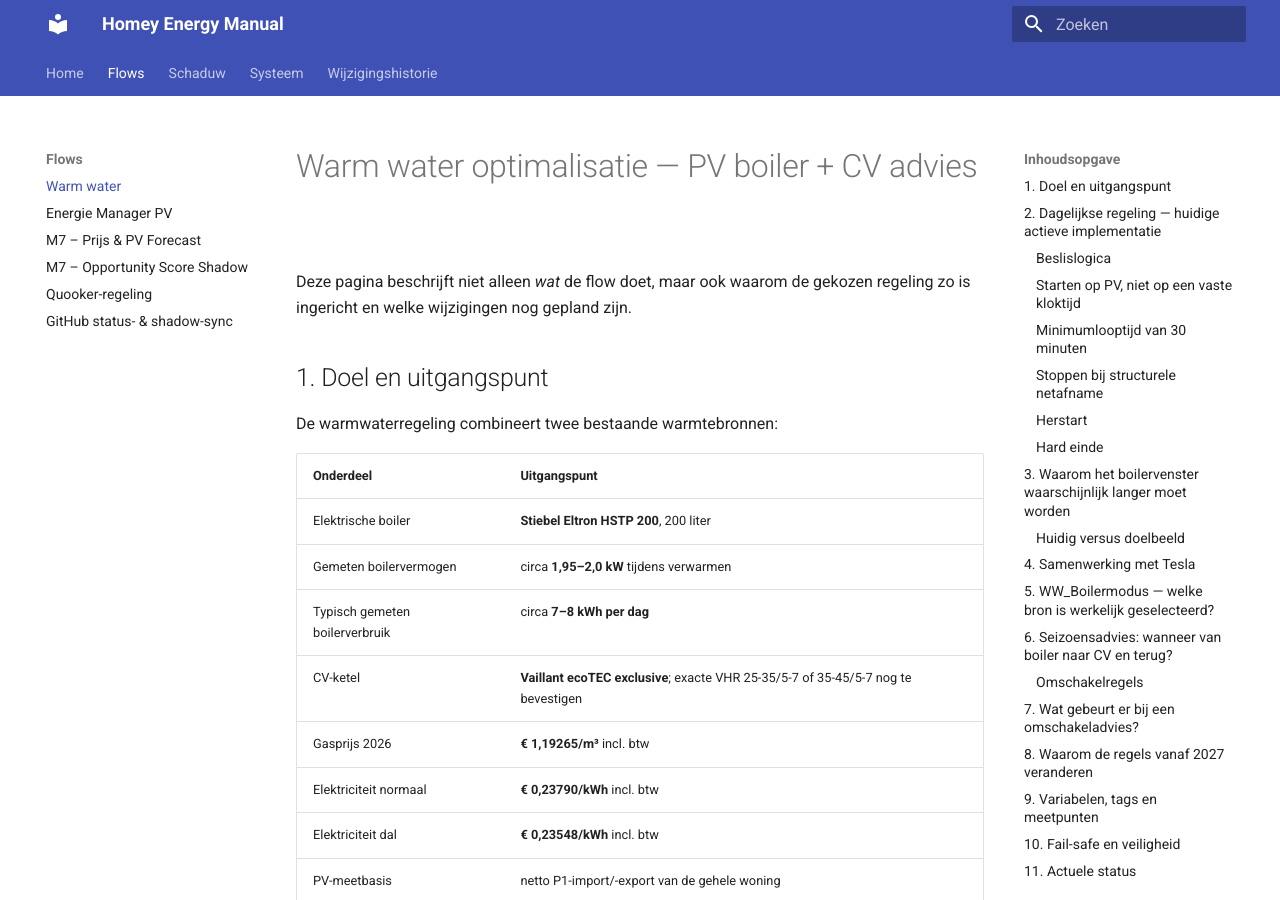
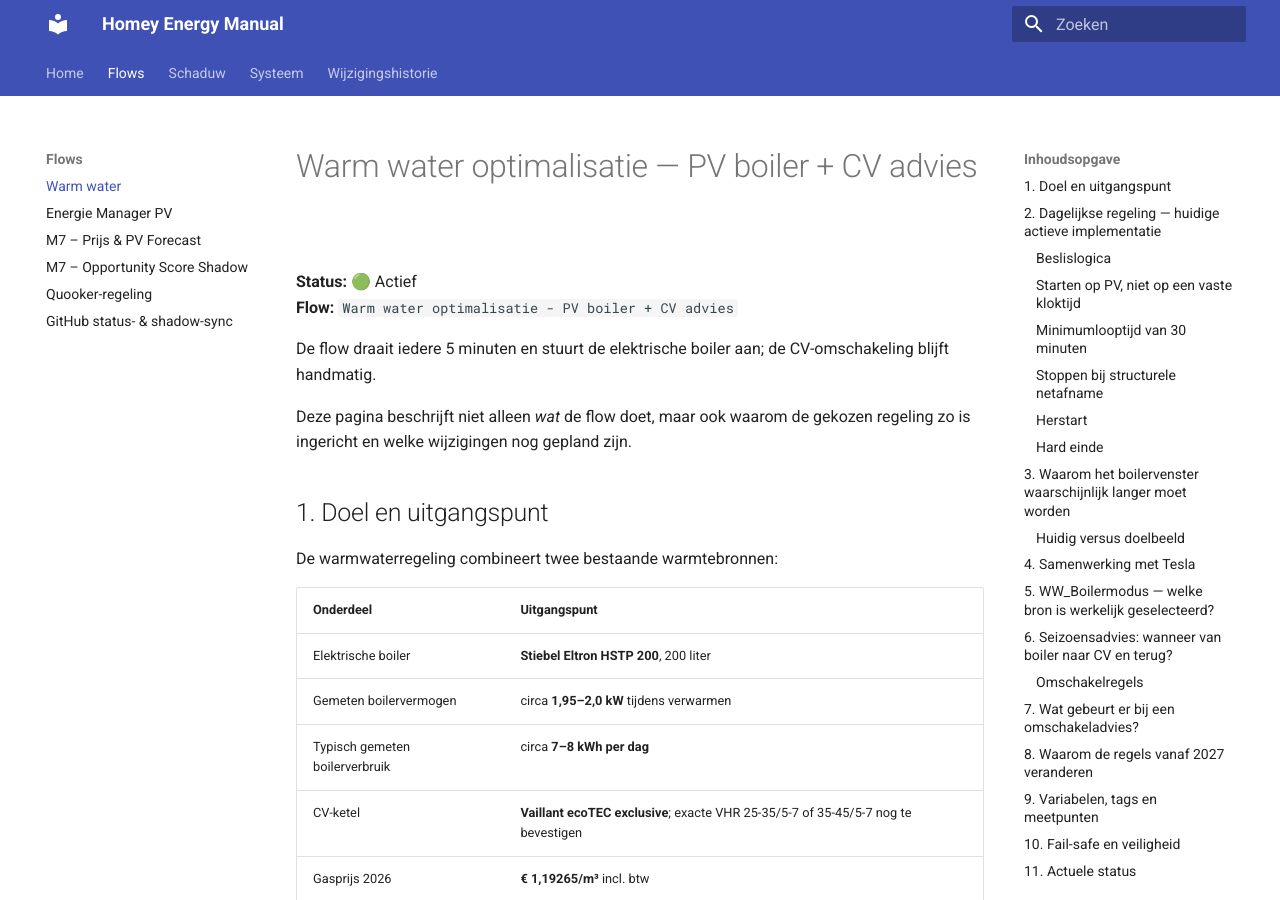
Before and after one commit to OnsKasteeltje/homey-energy-manual, an MkDocs documentation site: the page built from docs/warm-water.md, in a window 1280 px wide and 900 px high. Built offline with MkDocs 1.6.1 and Material for MkDocs 9.7.7, drawn with Linux system fonts in a browser that asks for light colours.

Commit message:
docs: standardize flow status header for warm water

```diff
--- a/docs/warm-water.md
+++ b/docs/warm-water.md
@@ -1,4 +1,9 @@
 # Warm water optimalisatie — PV boiler + CV advies
+
+**Status:** 🟢 Actief
+**Flow:** `Warm water optimalisatie - PV boiler + CV advies`
+
+De flow draait iedere 5 minuten en stuurt de elektrische boiler aan; de CV-omschakeling blijft handmatig.
 
 Deze pagina beschrijft niet alleen *wat* de flow doet, maar ook waarom de gekozen regeling zo is ingericht en welke wijzigingen nog gepland zijn.
 
```
